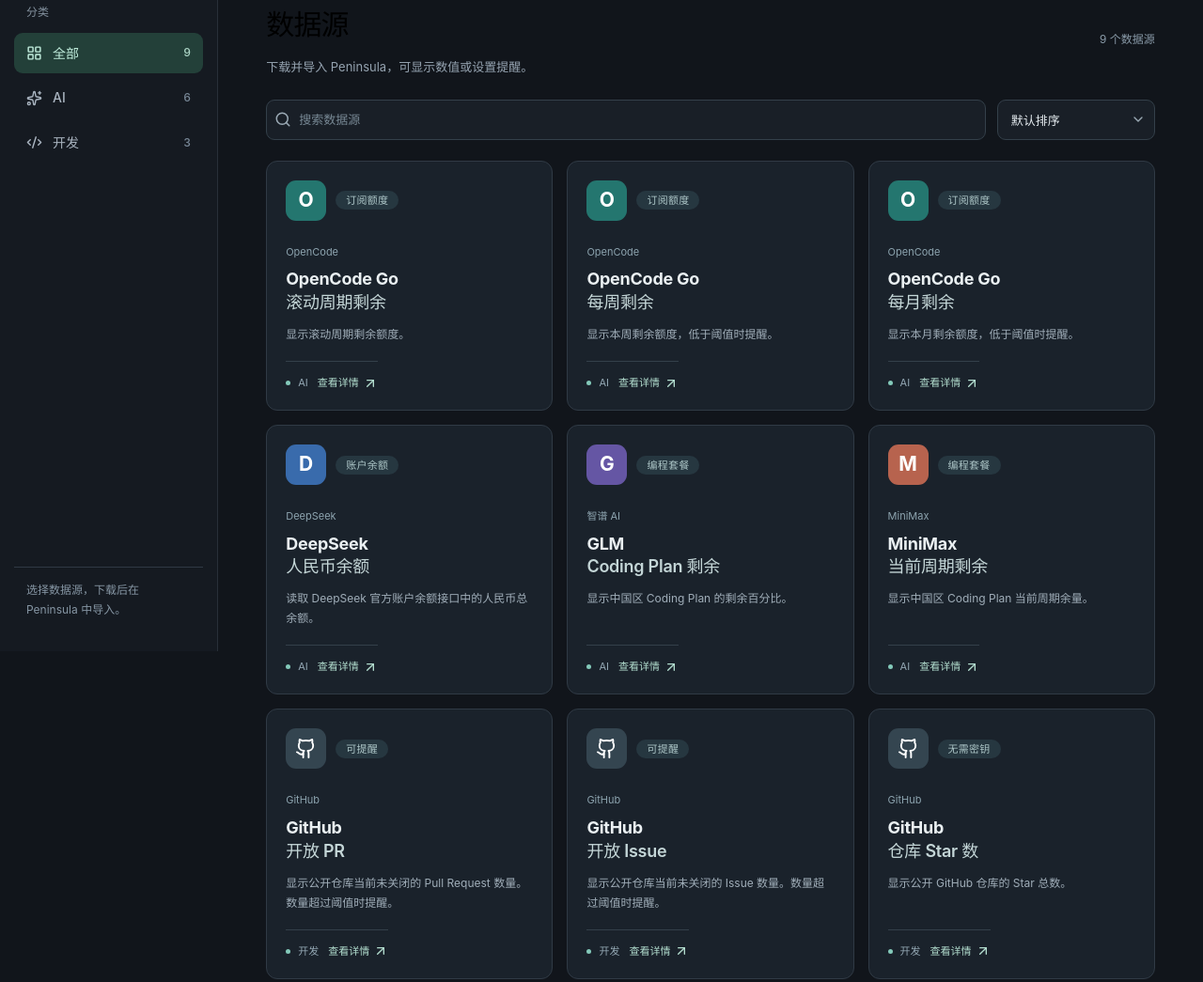
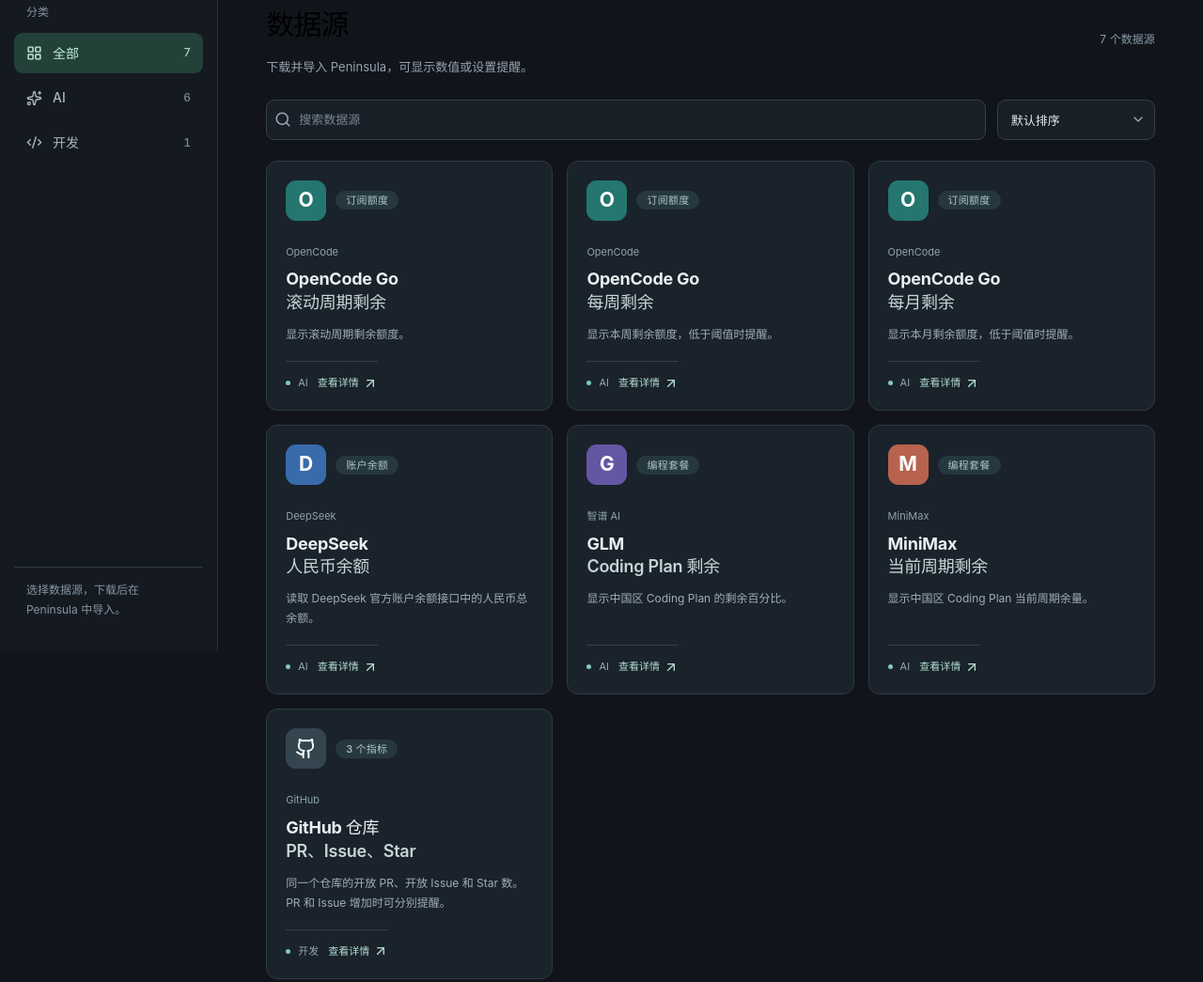
Before and after one commit to kevinhuang001/peninsula-marketplace, an Astro site: page / in a window 1280 px wide. Shown: the part 107-1152 px from the top of the page at 94% size. Built offline with nearby package versions, Linux system fonts and the light colour scheme; Astro itself is replaced by a stand-in of ours.

Commit message:
Consolidate GitHub cards and use official brand logos in catalog

```diff
--- a/src/catalog.js
+++ b/src/catalog.js
@@ -1,13 +1,11 @@
 export const catalog = [
-  { id: 'opencode-go-rolling-remaining', name: 'OpenCode Go', metric: '滚动周期剩余', category: 'AI', icon: 'O', tone: 'teal', tag: '订阅额度', provider: 'OpenCode', description: '显示滚动周期剩余额度。', auth: '套餐 API Key', unit: '%', alert: '默认低于 15% 提醒', source: 'https://github.com/Renly1994/xiaotang-daozai/blob/main/src/plan_quota.rs' },
-  { id: 'opencode-go-weekly-remaining', name: 'OpenCode Go', metric: '每周剩余', category: 'AI', icon: 'O', tone: 'teal', tag: '订阅额度', provider: 'OpenCode', description: '显示本周剩余额度，低于阈值时提醒。', auth: '套餐 API Key', unit: '%', alert: '默认低于 15% 提醒', source: 'https://github.com/Renly1994/xiaotang-daozai/blob/main/src/plan_quota.rs' },
-  { id: 'opencode-go-monthly-remaining', name: 'OpenCode Go', metric: '每月剩余', category: 'AI', icon: 'O', tone: 'teal', tag: '订阅额度', provider: 'OpenCode', description: '显示本月剩余额度，低于阈值时提醒。', auth: '套餐 API Key', unit: '%', alert: '默认低于 15% 提醒', source: 'https://github.com/Renly1994/xiaotang-daozai/blob/main/src/plan_quota.rs' },
-  { id: 'deepseek-cny-balance', name: 'DeepSeek', metric: '人民币余额', category: 'AI', icon: 'D', tone: 'blue', tag: '账户余额', provider: 'DeepSeek', description: '读取 DeepSeek 官方账户余额接口中的人民币总余额。', auth: 'API Key', unit: '元', alert: '默认低于 10 元提醒', source: 'https://github.com/Renly1994/xiaotang-daozai/blob/main/src/deepseek_quota.rs' },
-  { id: 'glm-cn-coding-remaining', name: 'GLM', metric: 'Coding Plan 剩余', category: 'AI', icon: 'G', tone: 'purple', tag: '编程套餐', provider: '智谱 AI', description: '显示中国区 Coding Plan 的剩余百分比。', auth: '中国区套餐 Key', unit: '%', alert: '默认低于 15% 提醒', source: 'https://github.com/Renly1994/xiaotang-daozai/blob/main/src/plan_quota.rs', note: '如果接口返回多个 TOKENS_LIMIT 周期，Peninsula 的单值提取会报告无法唯一匹配。' },
-  { id: 'minimax-cn-current-remaining', name: 'MiniMax', metric: '当前周期剩余', category: 'AI', icon: 'M', tone: 'coral', tag: '编程套餐', provider: 'MiniMax', description: '显示中国区 Coding Plan 当前周期余量。', auth: '中国区套餐 Key', unit: '%', alert: '默认低于 15% 提醒', source: 'https://github.com/Renly1994/xiaotang-daozai/blob/main/src/plan_quota.rs', note: '需要接口返回显式 remaining_percent；旧版计数字段暂不支持。' },
-  { id: 'github-open-prs', name: 'GitHub', metric: '开放 PR', category: '开发', icon: 'GH', tone: 'slate', tag: '可提醒', provider: 'GitHub', description: '显示公开仓库当前未关闭的 Pull Request 数量。数量超过阈值时提醒。', auth: '无需密钥（公开仓库）', unit: '个', alert: '数量大于默认阈值 0 时提醒', source: 'https://docs.github.com/en/rest/search/search#search-issues-and-pull-requests', note: '提醒按刷新周期检查，并受 Peninsula 的最短提醒间隔限制。它不是 GitHub 事件推送。' },
-  { id: 'github-open-issues', name: 'GitHub', metric: '开放 Issue', category: '开发', icon: 'GH', tone: 'slate', tag: '可提醒', provider: 'GitHub', description: '显示公开仓库当前未关闭的 Issue 数量。数量超过阈值时提醒。', auth: '无需密钥（公开仓库）', unit: '个', alert: '数量大于默认阈值 0 时提醒', source: 'https://docs.github.com/en/rest/search/search#search-issues-and-pull-requests', note: '统计不包含 PR。GitHub 匿名搜索接口有限流，建议设置较长的刷新间隔。' },
-  { id: 'github-repository-stars', name: 'GitHub', metric: '仓库 Star 数', category: '开发', icon: 'GH', tone: 'slate', tag: '无需密钥', provider: 'GitHub', description: '显示公开 GitHub 仓库的 Star 总数。', auth: '无需密钥（公开仓库）', unit: '个', source: 'https://docs.github.com/en/rest/repos/repos#get-a-repository', note: '使用 GitHub 公开 API，匿名调用有速率限制。' }
+  { id: 'opencode-go-rolling-remaining', name: 'OpenCode Go', logo: 'opencode', metric: '滚动周期剩余', category: 'AI', icon: 'O', tone: 'teal', tag: '订阅额度', provider: 'OpenCode', description: '显示滚动周期剩余额度。', auth: '套餐 API Key', unit: '%', alert: '默认低于 15% 提醒', source: 'https://github.com/Renly1994/xiaotang-daozai/blob/main/src/plan_quota.rs' },
+  { id: 'opencode-go-weekly-remaining', name: 'OpenCode Go', logo: 'opencode', metric: '每周剩余', category: 'AI', icon: 'O', tone: 'teal', tag: '订阅额度', provider: 'OpenCode', description: '显示本周剩余额度，低于阈值时提醒。', auth: '套餐 API Key', unit: '%', alert: '默认低于 15% 提醒', source: 'https://github.com/Renly1994/xiaotang-daozai/blob/main/src/plan_quota.rs' },
+  { id: 'opencode-go-monthly-remaining', name: 'OpenCode Go', logo: 'opencode', metric: '每月剩余', category: 'AI', icon: 'O', tone: 'teal', tag: '订阅额度', provider: 'OpenCode', description: '显示本月剩余额度，低于阈值时提醒。', auth: '套餐 API Key', unit: '%', alert: '默认低于 15% 提醒', source: 'https://github.com/Renly1994/xiaotang-daozai/blob/main/src/plan_quota.rs' },
+  { id: 'deepseek-cny-balance', name: 'DeepSeek', logo: 'deepseek', metric: '人民币余额', category: 'AI', icon: 'D', tone: 'blue', tag: '账户余额', provider: 'DeepSeek', description: '读取 DeepSeek 官方账户余额接口中的人民币总余额。', auth: 'API Key', unit: '元', alert: '默认低于 10 元提醒', source: 'https://github.com/Renly1994/xiaotang-daozai/blob/main/src/deepseek_quota.rs' },
+  { id: 'glm-cn-coding-remaining', name: 'GLM', logo: 'zhipu', metric: 'Coding Plan 剩余', category: 'AI', icon: 'G', tone: 'purple', tag: '编程套餐', provider: '智谱 AI', description: '显示中国区 Coding Plan 的剩余百分比。', auth: '中国区套餐 Key', unit: '%', alert: '默认低于 15% 提醒', source: 'https://github.com/Renly1994/xiaotang-daozai/blob/main/src/plan_quota.rs', note: '如果接口返回多个 TOKENS_LIMIT 周期，Peninsula 的单值提取会报告无法唯一匹配。' },
+  { id: 'minimax-cn-current-remaining', name: 'MiniMax', logo: 'minimax', metric: '当前周期剩余', category: 'AI', icon: 'M', tone: 'coral', tag: '编程套餐', provider: 'MiniMax', description: '显示中国区 Coding Plan 当前周期余量。', auth: '中国区套餐 Key', unit: '%', alert: '默认低于 15% 提醒', source: 'https://github.com/Renly1994/xiaotang-daozai/blob/main/src/plan_quota.rs', note: '需要接口返回显式 remaining_percent；旧版计数字段暂不支持。' },
+  { id: 'github-repository', name: 'GitHub 仓库', logo: 'github', metric: 'PR、Issue、Star', category: '开发', icon: 'GH', tone: 'slate', tag: '3 个指标', provider: 'GitHub', description: '同一个仓库的开放 PR、开放 Issue 和 Star 数。PR 和 Issue 增加时可分别提醒。', auth: 'GitHub Token', unit: '个', alert: 'PR 和 Issue 数净增加时分别提醒，Star 可独立显示', source: 'https://docs.github.com/en/graphql', note: '需要 GitHub Token。首次刷新只记录基准值；此后对比开放数量的净变化，不是 GitHub 的实时事件推送。' }
 ];
 
 export const categories = [
```
